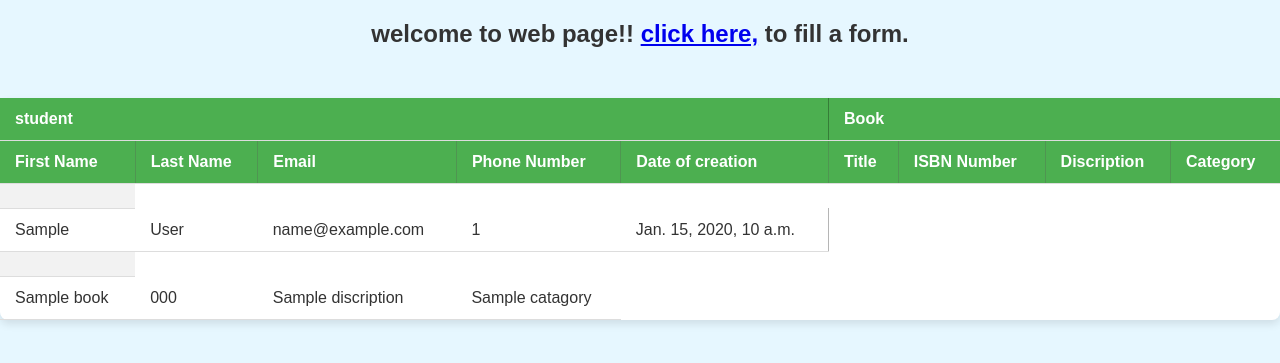
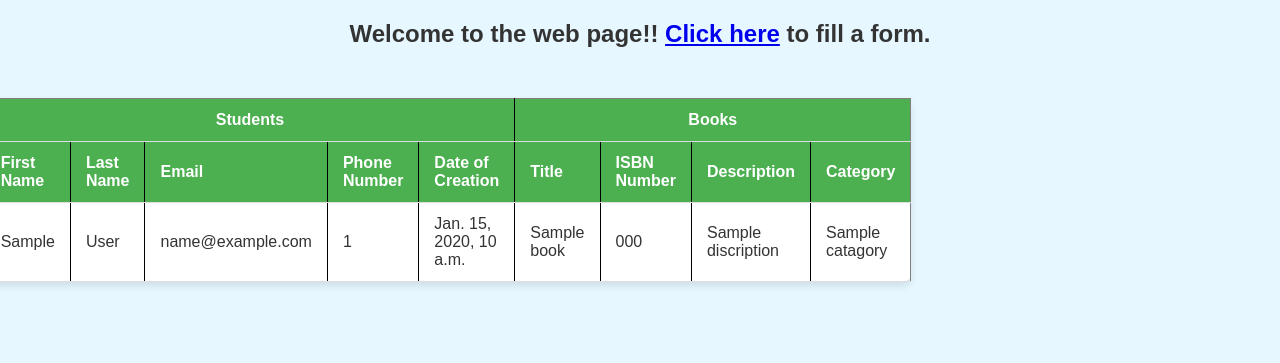
Before and after one commit to bishalgtn/DjangoLogin, a Django app: template login/templates/home.html in a window 1280 px wide. Shown: the part 18-381 px from the top of the page. Run offline with Django 5.2, Linux system fonts and the light colour scheme; the template is opened without the code that fills it: most values are stand-ins (such as "Sample title", 1, 10 or a date in 2020).

Commit message:
finally the table structure has completed with well format

```diff
--- a/login/static/css/style.css
+++ b/login/static/css/style.css
@@ -6,7 +6,7 @@ body {
   }
 
   .login-container {
-    max-width: 500px;
+    max-width: 100%;
     margin: 100px auto;
     background-color: #ffffff;
     padding: 30px;
@@ -79,14 +79,14 @@ body {
 
   .data{
     display: flex;
-    width: 100vw;
+    width: 70vw;
     justify-content: center;
     color: #333;
   }
 
   table {
     text-align: center  ;
-    width: 100%;
+    width: 70%;
     border-collapse: collapse;
     margin: 20px 0;
     background-color: #fff;
--- a/login/templates/home.html
+++ b/login/templates/home.html
@@ -6,64 +6,61 @@
 
 {% block content %}
   <h2>
-    welcome to web page!!
-    <a href="/form">click here,</a> to fill a form.
+    Welcome to the web page!!
+    <a href="/form">Click here</a> to fill a form.
   </h2>
+
   <div class="data">
-    <table>
+    <table border="1">
       <thead>
         <tr>
-          <th colspan="5" style="border-right: 1px solid rgba(0, 0, 0, 0.29);">student</th>
-          <th colspan="4">Book</th>
+          <th colspan="5" style="text-align: center; border-right: 1px solid black;">Students</th>
+          <th colspan="4" style="text-align: center;">Books</th>
+        </tr>
+        <tr>
+          <th style="border-right: 1px solid black;">First Name</th>
+          <th style="border-right: 1px solid black;">Last Name</th>
+          <th style="border-right: 1px solid black;">Email</th>
+          <th style="border-right: 1px solid black;">Phone Number</th>
+          <th style="border-right: 1px solid black;">Date of Creation</th>
+          <th style="border-right: 1px solid black;">Title</th>
+          <th style="border-right: 1px solid black;">ISBN Number</th>
+          <th style="border-right: 1px solid black;">Description</th>
+          <th>Category</th>
         </tr>
       </thead>
       <tbody>
-        <tr>
-          <th style="border-right: 1px solid rgba(87, 87, 87, 0.29);">First Name</th>
-          <th style="border-right: 1px solid rgba(87, 87, 87, 0.29);">Last Name</th>
-          <th style="border-right: 1px solid rgba(87, 87, 87, 0.29);">Email</th>
-          <th style="border-right: 1px solid rgba(87, 87, 87, 0.29);">Phone Number</th>
-          <th style="border-right: 1px solid rgba(87, 87, 87, 0.29);">Date of creation</th>
-          <th style="border-right: 1px solid rgba(87, 87, 87, 0.29);">Title</th>
-          <th style="border-right: 1px solid rgba(87, 87, 87, 0.29);">ISBN Number</th>
-          <th style="border-right: 1px solid rgba(87, 87, 87, 0.29);">Discription</th>
-          <th>Category</th>
-        </tr>
-        <tr>
-          <td>
-            {% for student in students %}
-              {% if students %}
-                <tr>
-                  <td>{{ student.first_name }}</td>
-                  <td>{{ student.last_name }}</td>
-                  <td>{{ student.email }}</td>
-                  <td>{{ student.phone_number }}</td>
-                  <td style="border-right: 1px solid rgba(0, 0, 0, 0.29)">{{ student.date }}</td>
-                </tr>
-              {% else %}
-                <tr>
-                  <td></td>
-                </tr>
-              {% endif %}
-            {% endfor %}
-          </td>
-          <td>
-            {% for book in books %}
-              {% if books %}
-                <tr>
-                  <td>{{ book.title }}</td>
-                  <td>{{ book.ISBN }}</td>
-                  <td>{{ book.discription }}</td>
-                  <td>{{ book.catagory }}</td>
-                </tr>
-              {% else %}
-                <tr>
-                  <td></td>
-                </tr>
-              {% endif %}
-            {% endfor %}
-          </td>
-        </tr>
+        {% for student, book in data %}
+        {% if book %}
+          <tr>
+            <td style="border-right: 1px solid black;">{{ student.first_name }}</td>
+            <td style="border-right: 1px solid black;">{{ student.last_name }}</td>
+            <td style="border-right: 1px solid black;">{{ student.email }}</td>
+            <td style="border-right: 1px solid black;">{{ student.phone_number }}</td>
+            <td style="border-right: 1px solid black;">{{ student.date }}</td>
+
+            <td style="border-right: 1px solid black;">{{ book.title }}</td>
+            <td style="border-right: 1px solid black;">{{ book.ISBN }}</td>
+            <td style="border-right: 1px solid black;">{{ book.discription }}</td>
+            <td>{{ book.catagory }}</td> {% comment %} {% if forloop.counter <= books|length %}
+              {% for book in books|slice:forloop.counter0|slice:':1' %}
+                <td style="border-right: 1px solid black;">{{ book.title }}</td>
+                <td style="border-right: 1px solid black;">{{ book.ISBN }}</td>
+                <td style="border-right: 1px solid black;">{{ book.discription }}</td>
+                <td>{{ book.catagory }}</td>
+              {% endfor %}
+            {% else %}
+              <td colspan="4" style="text-align: center;"></td>
+            {% endif %} {% endcomment %}
+            {% else %}
+            <td style="border-right: 1px solid black;">{{ student.first_name }}</td>
+            <td style="border-right: 1px solid black;">{{ student.last_name }}</td>
+            <td style="border-right: 1px solid black;">{{ student.email }}</td>
+            <td style="border-right: 1px solid black;">{{ student.phone_number }}</td>
+            <td style="border-right: 1px solid black;">{{ student.date }}</td>
+            {% endif %}
+          </tr>
+        {% endfor %}
       </tbody>
     </table>
   </div>
```
Also changed, not shown: login/login/views.py (+8 -2 lines).
